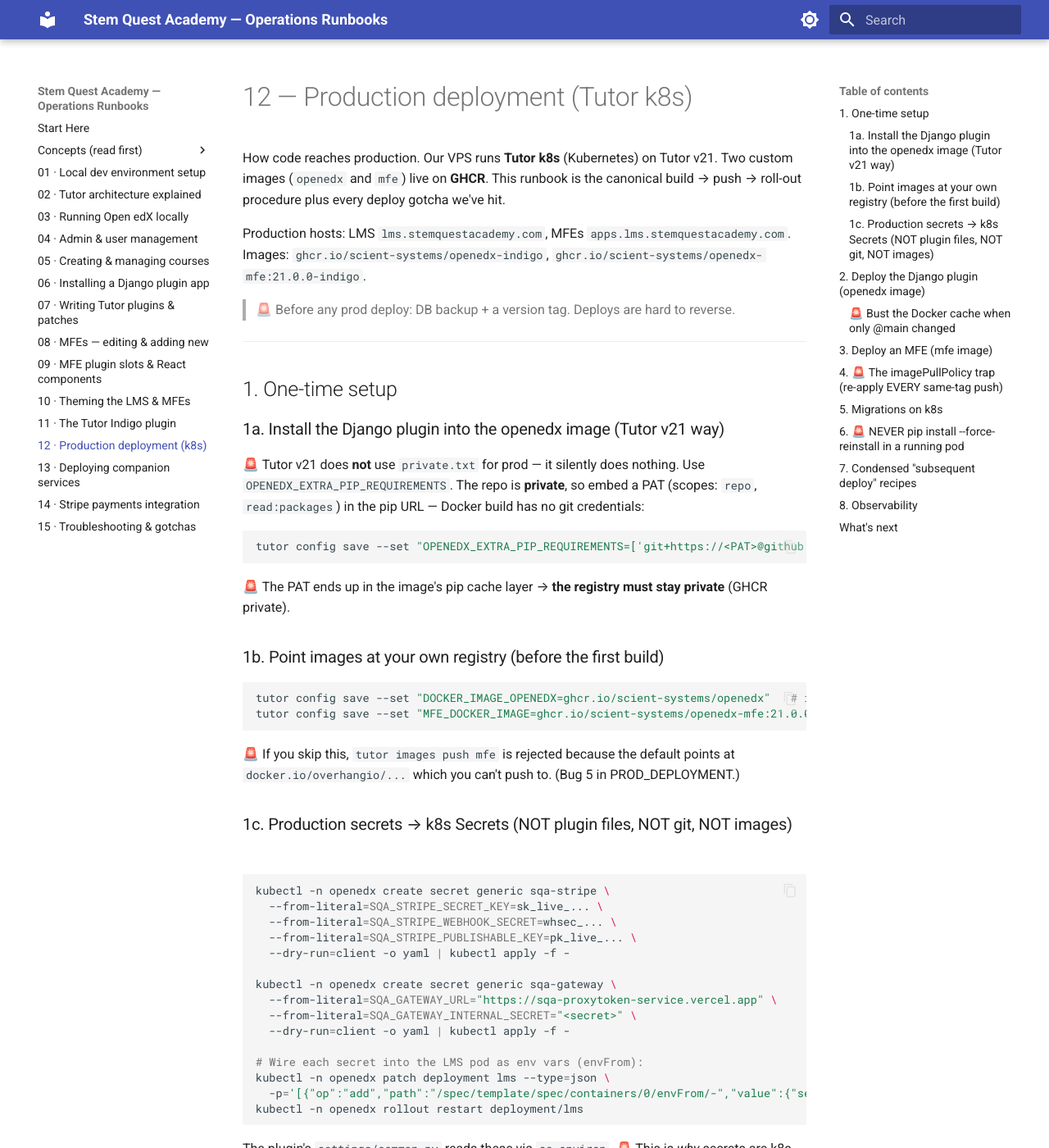
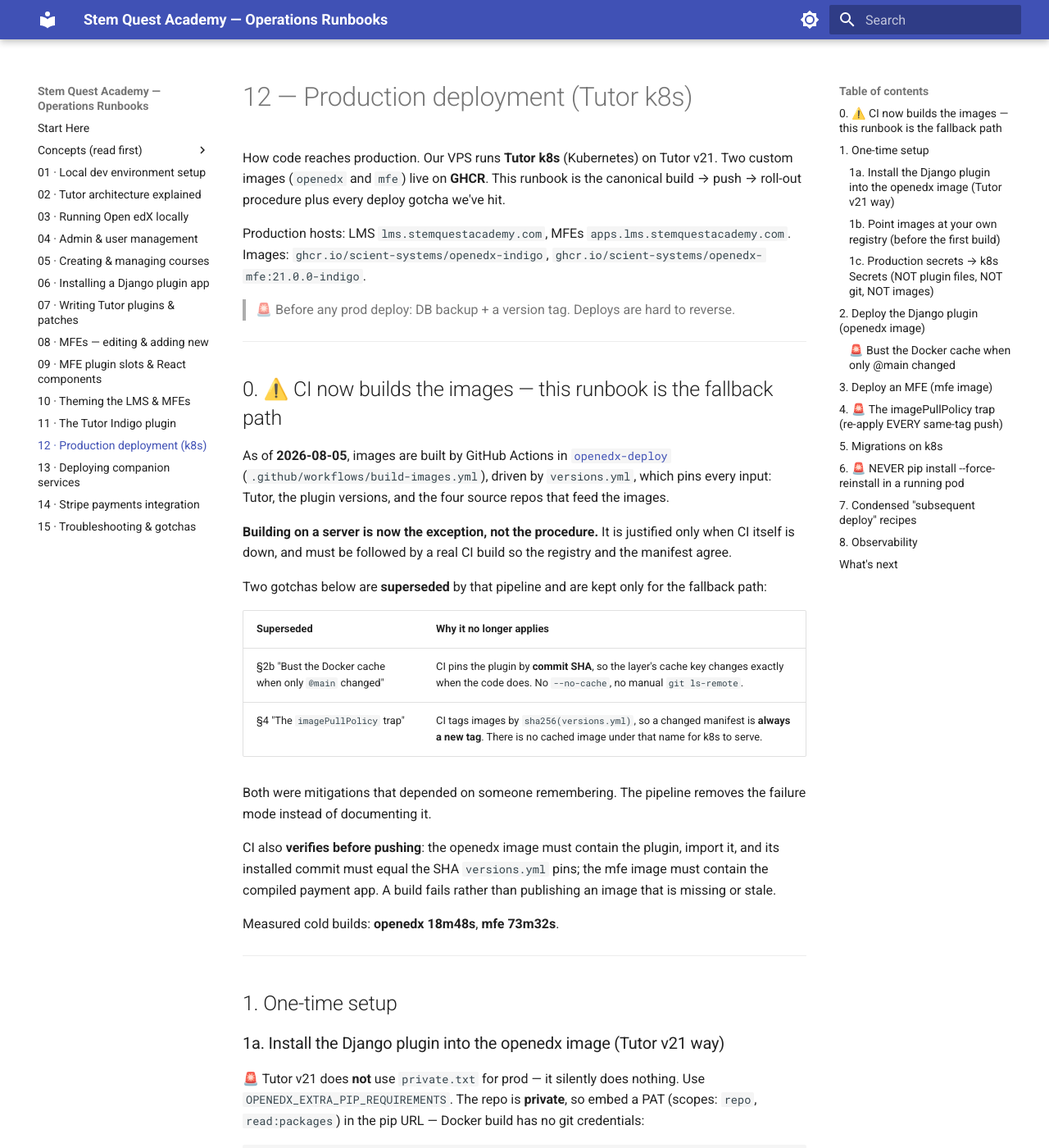
Before and after one commit to Scient-Systems/sqa-runbooks, an MkDocs documentation site: the page built from runbooks/12-production-deployment-k8s.md, in a window 1280 px wide and 1400 px high. Shown: the whole window at 82% size. Built offline with MkDocs 1.6.1 and Material for MkDocs 9.7.7, drawn with Linux system fonts in a browser that asks for light colours; some of the changed text lies outside the part shown.

Commit message:
runbook 12: CI now builds the images, this is the fallback path
Adds a section 0 recording that images are built by GitHub Actions in
openedx-deploy, driven by versions.yml, and that building on a server is now the
exception rather than the procedure.

Marks two long-standing gotchas as superseded, because the pipeline removes the
failure mode rather than documenting it:

- busting the docker cache when only @main changed: CI pins the plugin by commit
  SHA, so the layer's cache key changes exactly when the code does
- the imagePullPolicy trap: CI tags by sha256(versions.yml), so a changed
  manifest is always a new tag and there is no cached image under that name

Both previously depended on someone remembering.

Records the measured timings (openedx 18m48s cold, 9m08s warm; mfe 73m32s) and
that CI verifies before pushing - proven by a deliberate mismatch test where the
build succeeded, verification failed, and the push was skipped.

````diff
--- a/runbooks/12-production-deployment-k8s.md
+++ b/runbooks/12-production-deployment-k8s.md
@@ -8,6 +8,34 @@ Production hosts: LMS `lms.stemquestacademy.com`, MFEs `apps.lms.stemquestacadem
 Images: `ghcr.io/scient-systems/openedx-indigo`, `ghcr.io/scient-systems/openedx-mfe:21.0.0-indigo`.
 
 > 🚨 Before any prod deploy: DB backup + a version tag. Deploys are hard to reverse.
+
+---
+
+## 0. ⚠️ CI now builds the images — this runbook is the fallback path
+
+As of **2026-08-05**, images are built by GitHub Actions in
+[`openedx-deploy`](https://github.com/Scient-Systems/openedx-deploy)
+(`.github/workflows/build-images.yml`), driven by `versions.yml`, which pins every input:
+Tutor, the plugin versions, and the four source repos that feed the images.
+
+**Building on a server is now the exception, not the procedure.** It is justified only when CI
+itself is down, and must be followed by a real CI build so the registry and the manifest agree.
+
+Two gotchas below are **superseded** by that pipeline and are kept only for the fallback path:
+
+| Superseded | Why it no longer applies |
+|---|---|
+| §2b "Bust the Docker cache when only `@main` changed" | CI pins the plugin by **commit SHA**, so the layer's cache key changes exactly when the code does. No `--no-cache`, no manual `git ls-remote`. |
+| §4 "The `imagePullPolicy` trap" | CI tags images by `sha256(versions.yml)`, so a changed manifest is **always a new tag**. There is no cached image under that name for k8s to serve. |
+
+Both were mitigations that depended on someone remembering. The pipeline removes the failure
+mode instead of documenting it.
+
+CI also **verifies before pushing**: the openedx image must contain the plugin, import it, and
+its installed commit must equal the SHA `versions.yml` pins; the mfe image must contain the
+compiled payment app. A build fails rather than publishing an image that is missing or stale.
+
+Measured cold builds: **openedx 18m48s**, **mfe 73m32s**.
 
 ---
 
@@ -75,6 +103,7 @@ tutor k8s exec lms -- python manage.py lms migrate sqa_django_app
 ```
 
 ### 🚨 Bust the Docker cache when only `@main` changed
+> **Superseded by CI (see §0)** — kept for the fallback path only.
 The pip URL ends `@main`. Docker caches that layer keyed on the **string**, not the git HEAD — new
 commits to `main` don't invalidate it. Either pin the current SHA, or rebuild `--no-cache`:
 ```bash
@@ -108,6 +137,7 @@ curl -I https://apps.$(tutor config printvalue LMS_HOST)/sqa-payment/      # HTT
 individual MFEs are static bundles inside it.
 
 ## 4. 🚨 The imagePullPolicy trap (re-apply EVERY same-tag push)
+> **Superseded by CI (see §0)** — manifest-hash tags mean the tag is never reused.
 
 k8s uses containerd with `imagePullPolicy: IfNotPresent` by default. If you push a new image under
 the **same tag**, k8s won't re-pull — the node has it cached → your rollout runs the OLD code. You
````
